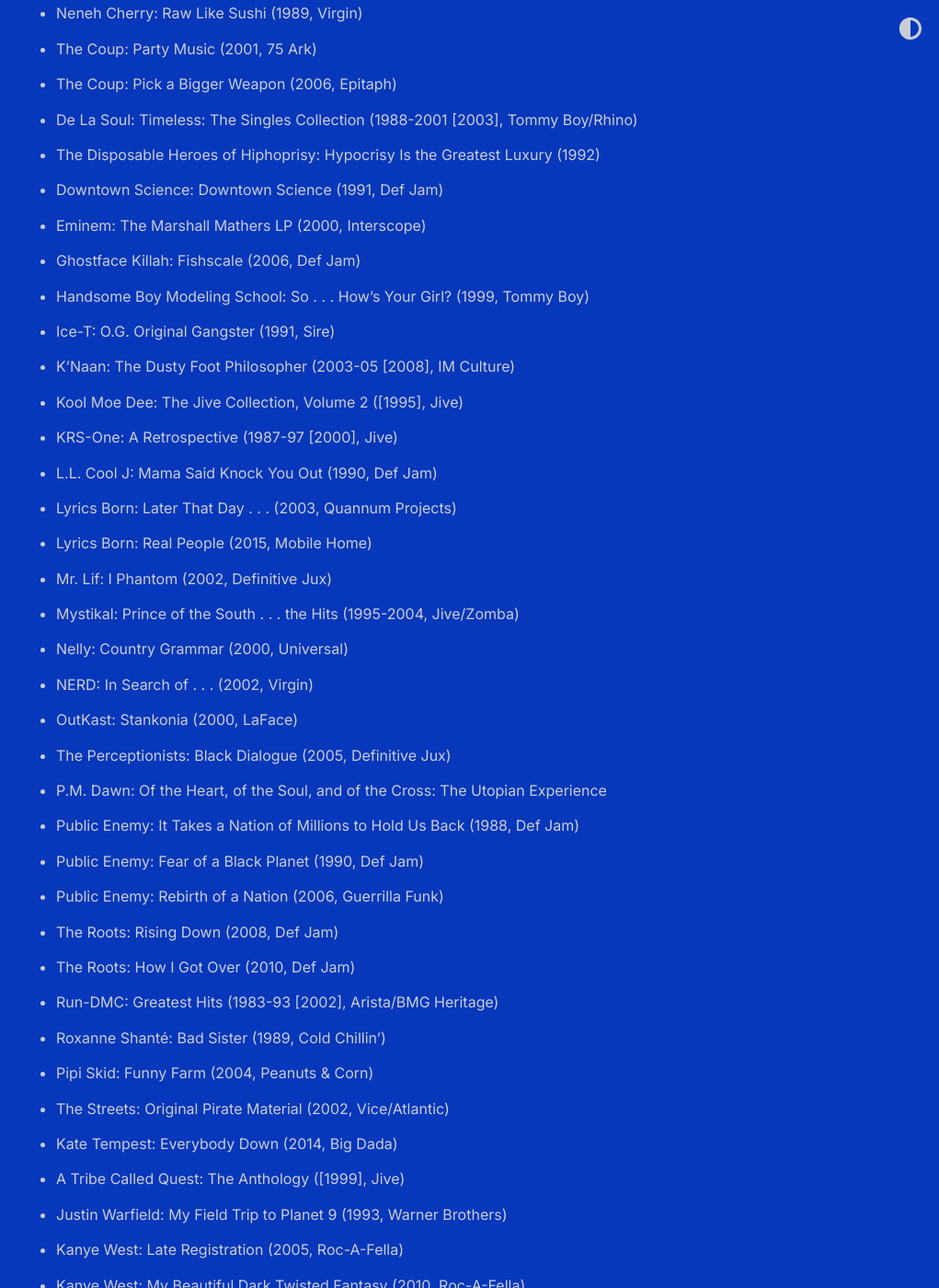
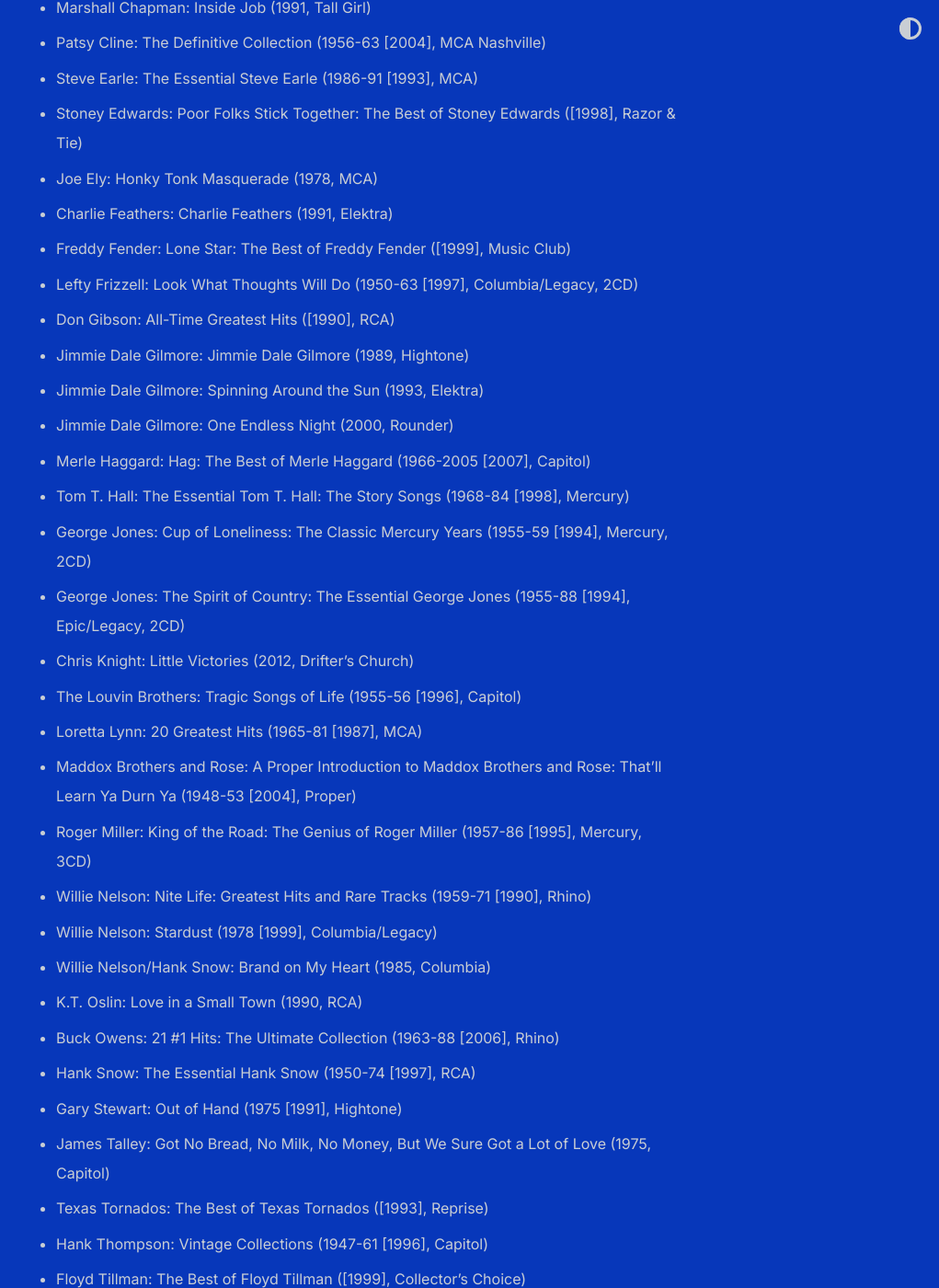
Before and after one commit to shihankanungo/shihankanungo.github.io, a Jekyll site: the page built from tomhull.md, in a window 1280 px wide and 1400 px high, scrolled down 19003 px. Shown: the whole window at 92% size, without its empty margins (259-1280 px from the left). Built offline with Jekyll 4.4.1, drawn with Linux system fonts in a browser that asks for light colours; some of the changed text lies outside the part shown.

Commit message:
Update tomhull.md

```diff
--- a/tomhull.md
+++ b/tomhull.md
@@ -479,6 +479,57 @@
 - When the Sun Goes Down, Vol. 6: Poor Man's Heaven (1928-40, Bluebird)
 - White Country Blues: A Lighter Shade of Blue (1926-38, Columbia/Legacy, 2CD)
 
+### Country
+- Hayes Carll: Trouble in Mind (2008, Lost Highway)
+- Carlene Carter: I Fell in Love (1990, Reprise)
+- The Carter Family: Anchored in Love: Their Complete Victor Recordings (1927) (1927 [1993], Rounder)
+- Johnny Cash: The Sun Years (1955-58 [1990], Rhino)
+- Rosanne Cash: Interiors (1990 [2005], Columbia/Legacy)
+- Marshall Chapman: Dirty Linen (1987, Tall Girl)
+- Marshall Chapman: Inside Job (1991, Tall Girl)
+- Patsy Cline: The Definitive Collection (1956-63 [2004], MCA Nashville)
+- Steve Earle: The Essential Steve Earle (1986-91 [1993], MCA)
+- Stoney Edwards: Poor Folks Stick Together: The Best of Stoney Edwards ([1998], Razor & Tie)
+- Joe Ely: Honky Tonk Masquerade (1978, MCA)
+- Charlie Feathers: Charlie Feathers (1991, Elektra)
+- Freddy Fender: Lone Star: The Best of Freddy Fender ([1999], Music Club)
+- Lefty Frizzell: Look What Thoughts Will Do (1950-63 [1997], Columbia/Legacy, 2CD)
+- Don Gibson: All-Time Greatest Hits ([1990], RCA)
+- Jimmie Dale Gilmore: Jimmie Dale Gilmore (1989, Hightone)
+- Jimmie Dale Gilmore: Spinning Around the Sun (1993, Elektra)
+- Jimmie Dale Gilmore: One Endless Night (2000, Rounder)
+- Merle Haggard: Hag: The Best of Merle Haggard (1966-2005 [2007], Capitol)
+- Tom T. Hall: The Essential Tom T. Hall: The Story Songs (1968-84 [1998], Mercury)
+- George Jones: Cup of Loneliness: The Classic Mercury Years (1955-59 [1994], Mercury, 2CD)
+- George Jones: The Spirit of Country: The Essential George Jones (1955-88 [1994], Epic/Legacy, 2CD)
+- Chris Knight: Little Victories (2012, Drifter's Church)
+- The Louvin Brothers: Tragic Songs of Life (1955-56 [1996], Capitol)
+- Loretta Lynn: 20 Greatest Hits (1965-81 [1987], MCA)
+- Maddox Brothers and Rose: A Proper Introduction to Maddox Brothers and Rose: That'll Learn Ya Durn Ya (1948-53 [2004], Proper)
+- Roger Miller: King of the Road: The Genius of Roger Miller (1957-86 [1995], Mercury, 3CD)
+- Willie Nelson: Nite Life: Greatest Hits and Rare Tracks (1959-71 [1990], Rhino)
+- Willie Nelson: Stardust (1978 [1999], Columbia/Legacy)
+- Willie Nelson/Hank Snow: Brand on My Heart (1985, Columbia)
+- K.T. Oslin: Love in a Small Town (1990, RCA)
+- Buck Owens: 21 #1 Hits: The Ultimate Collection (1963-88 [2006], Rhino)
+- Hank Snow: The Essential Hank Snow (1950-74 [1997], RCA)
+- Gary Stewart: Out of Hand (1975 [1991], Hightone)
+- James Talley: Got No Bread, No Milk, No Money, But We Sure Got a Lot of Love (1975, Capitol)
+- Texas Tornados: The Best of Texas Tornados ([1993], Reprise)
+- Hank Thompson: Vintage Collections (1947-61 [1996], Capitol)
+- Floyd Tillman: The Best of Floyd Tillman ([1999], Collector's Choice)
+- Merle Travis: Folksongs of the Hills / Back Home / Songs of the Coalmines (1946-1963 [1993], Bear Family)
+- Merle Travis: The Best of Merle Travis (1946-68 [1990], Rhino)
+- Randy Travis: Trail of Memories: The Randy Travis Anthology (1985-99 [2002], Rhino, 2CD)
+- Ernest Tubb: The Definitive Collection (1941-66 [2006], MCA Nashville/Chronicles)
+- Kitty Wells: Country Music Hall of Fame Series (1952-65 [1991], MCA)
+- Keith Whitley: I Wonder Do You Think of Me (1989, RCA)
+- Don Williams: The Definitive Collection (1973-86 [2004], MCA Nashville/Chronicles)
+- Hank Williams: The Original Singles Collection (1942-52 [1990], Polydor, 3CD)
+- Tammy Wynette: Anniversary: Twenty Years of Hits ([1987], Epic)
+- Faron Young: Live Fast, Love Hard (1952-62 [1995], Country Music Foundation)
+- Hillbilly Boogie (1939-51 [2002], Proper, 4CD)
+
 ### Rap/Hip-Hop
 - Afrika Bambaataa: Looking for the Perfect Beat: 1980-1985 (Tommy Boy)
 - Big Boi: Sir Lucious Left Foot: The Son of Chico Dusty (2010, Def Jam)
```
